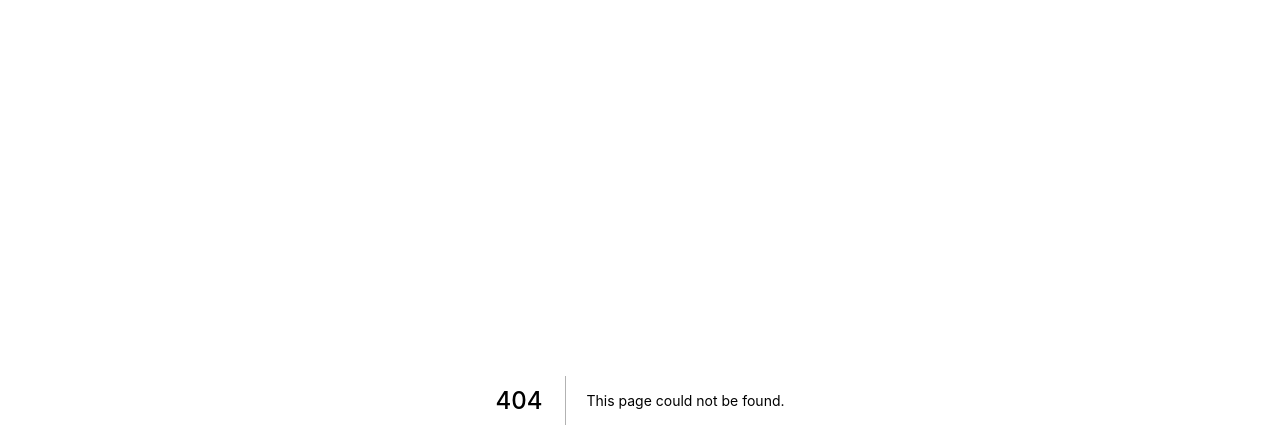
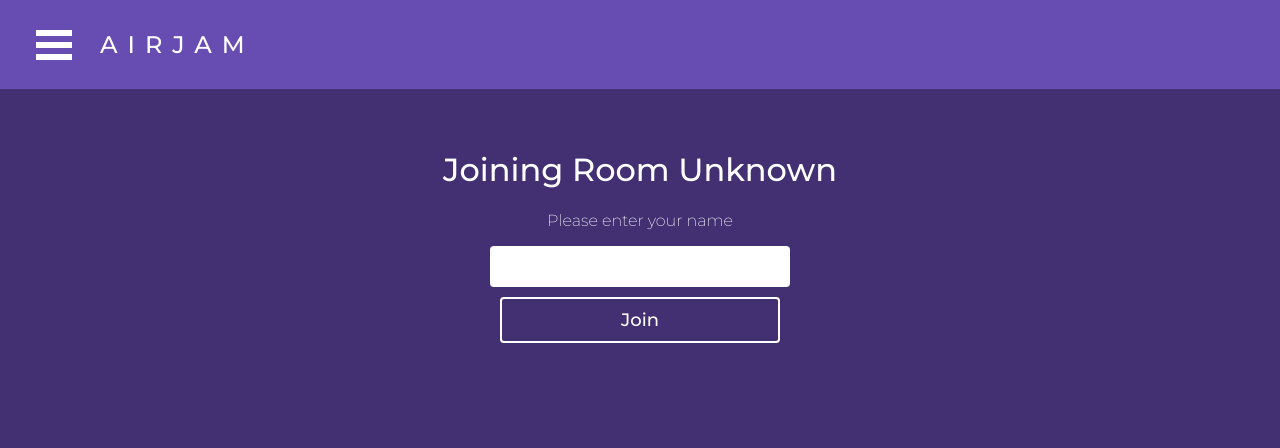
Before and after one commit to 5un/airjam, a Next.js app: page /join-room in a window 1280 px wide. Before the commit this address had no page. Shown: the top 448 px of the page. Built offline with nearby package versions, Linux system fonts and the light colour scheme.

Commit message:
Room separation

```diff
--- a/components/elements.js
+++ b/components/elements.js
@@ -1,4 +1,12 @@
 import styled from 'styled-components'
+
+export const PageWrapper = styled.div`
+  padding: 40px 20px;
+`
+
+export const CenterPageWrapper = PageWrapper.extend`
+  text-align: center;
+`
 
 export const Row = styled.div`
   display: block;
@@ -17,5 +25,13 @@ export const Button = styled.button `
   border-radius: 4px;
   font-family: Montserrat;
   font-size: 18px;
+`
 
+export const InputText = styled.input`
+  backgrond: white;
+  border: 0;
+  border-radius: 4px;
+  font-size: 18px;
+  padding: 10px;
+  margin-bottom: 10px;
 `
--- a/components/instruments-bar.js
+++ b/components/instruments-bar.js
@@ -18,7 +18,7 @@ const instruments = [
 ];
 
 const InstrumentsBarContainer = styled.div `
-  background-color: #444444;
+  background-color: #2A1E4A;
   text-align: center;
   padding: 20px;
 `
--- a/components/page.js
+++ b/components/page.js
@@ -5,14 +5,19 @@ import globalCss from '../css/global.css.js'
 import Head from 'next/head'
 
 const Wrapper = styled.div`
-  background-color: #4c3782;
+  background-color: #423072;
+  min-height: 100vh;
 `
 
 const Nav = styled.nav `
-  background: #8268ca;
+  background: #674cb2;
   color: white;
   padding: 10px 100px;
 `;
+
+const MenuItem = styled.div `
+  margin: 20px 0;
+`
 
 const Branding = styled.h1`
   letter-spacing: 10px;
@@ -33,10 +38,9 @@ export default class Page extends React.Component {
         </Head>
         <style jsx global>{globalCss}</style>
         <Menu>
-          <a id="home" className="menu-item" href="/">Home</a>
-          <a id="about" className="menu-item" href="/about">About</a>
-          <a id="contact" className="menu-item" href="/contact">Contact</a>
-          <a onClick={ this.showSettings } className="menu-item--small" href="">Settings</a>
+          <a id="home" className="menu-item" href="/"><MenuItem>Home</MenuItem></a>
+          <a id="about" className="menu-item" href="/about"><MenuItem>About</MenuItem></a>
+          <a id="contact" className="menu-item" href="/rooms"><MenuItem>Rooms</MenuItem></a>
         </Menu>
         <Nav>
           <a href="/"><Branding>AIRJAM</Branding></a>
--- /dev/null
+++ b/pages/join-room.js
@@ -0,0 +1,52 @@
+import React from 'react'
+import Link from 'next/link'
+import Page from '../components/page'
+import MidiMachine from '../components/midi-machine'
+import PianoPad from '../components/piano-pad'
+import RTM from 'satori-rtm-sdk';
+import styled from 'styled-components'
+import { CenterPageWrapper, Button, InputText } from '../components/elements'
+import _ from 'lodash'
+
+
+const ClientConnectedIndicator = styled.div `
+  display: inline-block;
+  background-color: #00ff00;
+  width: 20px;
+  height: 20px;
+  border-radius: 10px;
+`
+
+export default class JoinRoom extends React.Component {
+
+  constructor(props) {
+    super(props);
+    this.state = {
+      username: ''
+    };
+  }
+
+  onInputChanged(e) {
+    this.setState({ username: e.target.value })
+  }
+
+  render() {
+    const { username } = this.state;
+    const roomId = _.get(this.props, 'url.query.id', 'Unknown');
+    return (
+      <Page>
+        <CenterPageWrapper>
+          <h1>Joining Room {roomId}</h1>
+          <p>Please enter your name</p>
+          <div>
+          <InputText onChange={this.onInputChanged.bind(this)} style={{ width: '280px' }}/>
+          </div>
+          <Link href={`/rooms?id=${roomId}&username=${username}`}>
+            <Button style={{ width: '280px' }}>Join</Button>
+          </Link>
+        </CenterPageWrapper>
+      </Page>
+    );
+  }
+
+}
```
Also changed, not shown: pages/index.js (+6 -3 lines), pages/rooms.js (+7 -1 lines).
